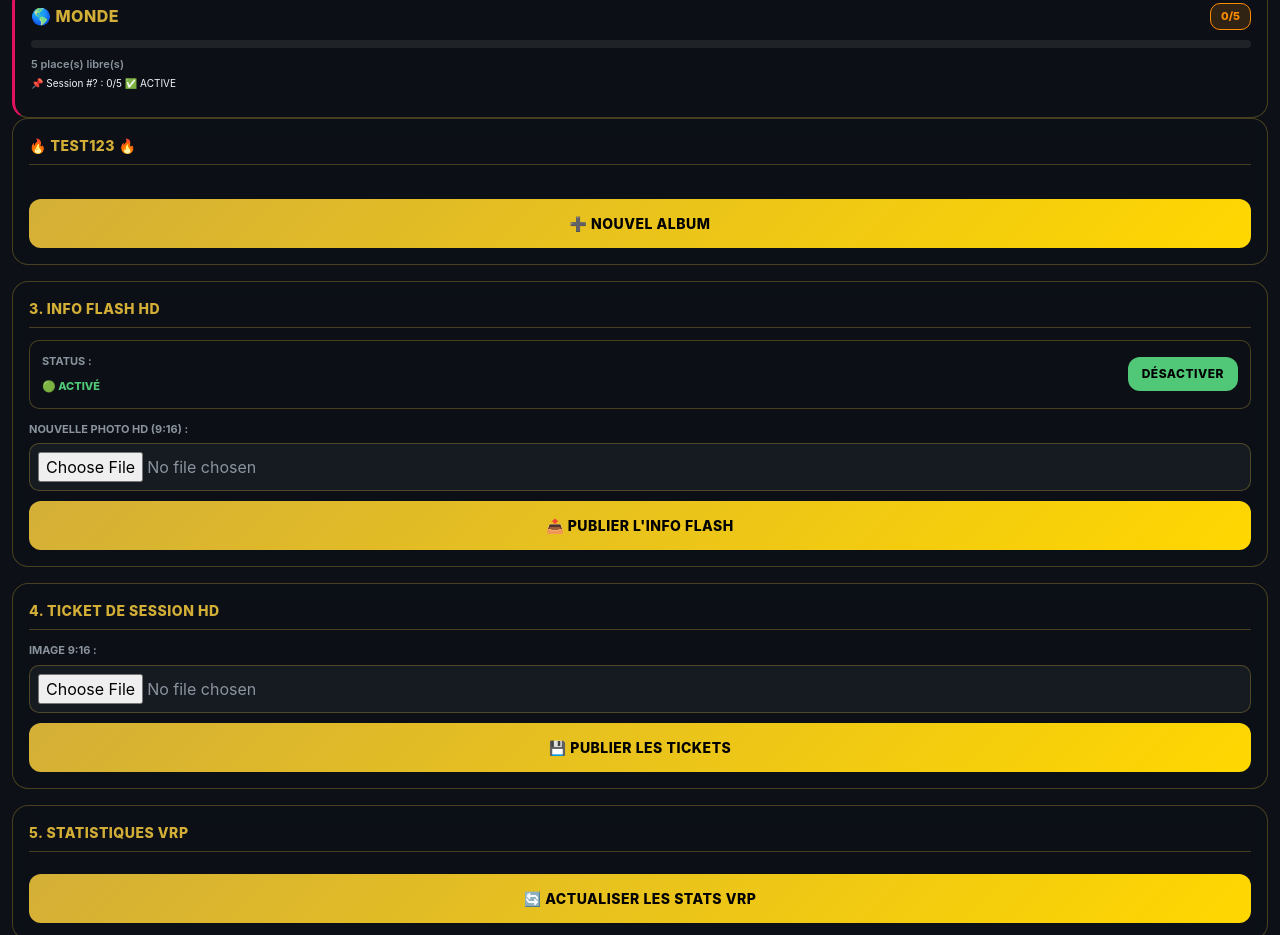
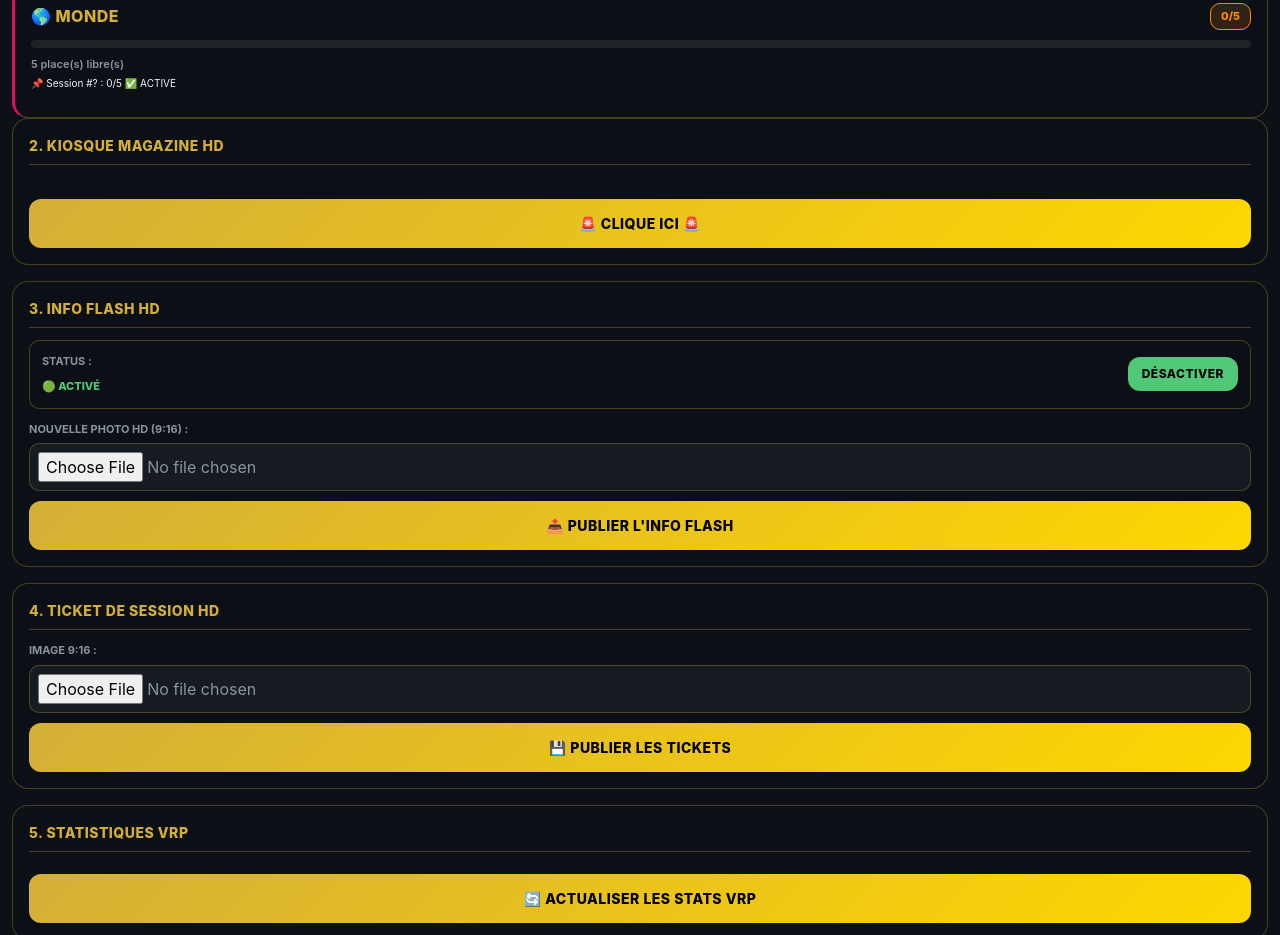
Before and after one commit to mike-edge-senegal/mike-edge-backend, a website: page admin.html in a window 1280 px wide. Shown: the part 1028-1963 px from the top of the page. Drawn offline with nearby package versions, Linux system fonts and the light colour scheme; no server answers.

Commit message:
Update admin.html

```diff
--- a/admin.html
+++ b/admin.html
@@ -180,12 +180,12 @@ th{background-color:rgba(212,175,55,0.1);color:var(--gold)}
 <!-- KIOSQUE MAGAZINE HD — NOUVEAU BLOC (Claude)                -->
 <!-- ========================================================== -->
 <div class="card" id="kioskCard">
-<div class="card-title"><span>🔥 TEST123 🔥</span></div>
+<div class="card-title"><span>2. KIOSQUE MAGAZINE HD</span></div>
 
 <!-- VUE LISTE -->
 <div id="kioskList">
   <div class="kiosk-grid" id="kioskGrid"></div>
-  <button class="btn btn-gold" id="kioskNewBtn" onclick="showKioskCreate()">➕ NOUVEL ALBUM</button>
+  <button class="btn btn-gold" id="kioskNewBtn" onclick="alert('OK CA MARCHE')">🚨 CLIQUE ICI 🚨</button>
 </div>
 
 <!-- VUE CRÉATION -->
```
